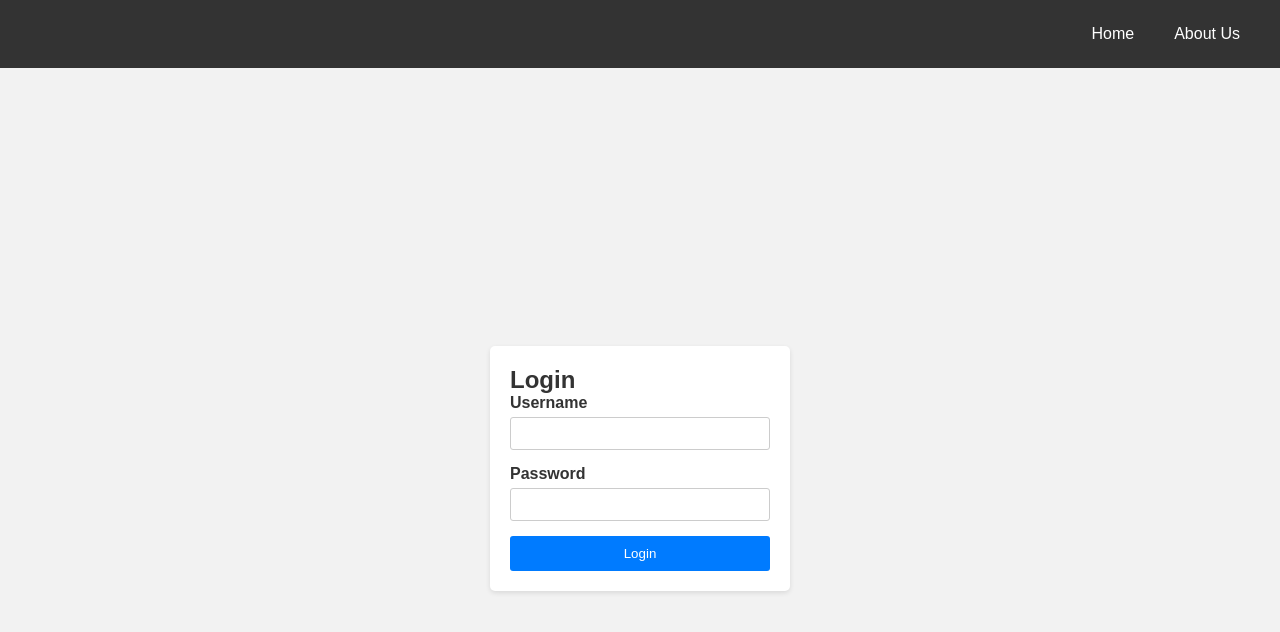
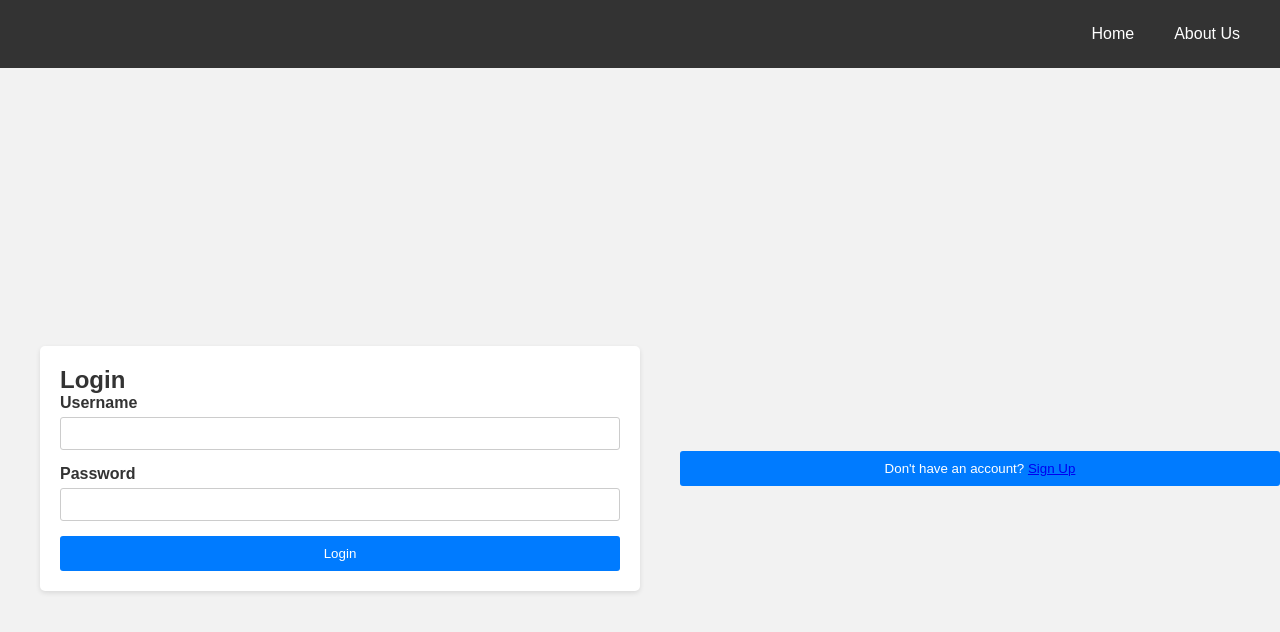
Before and after one commit to anup810/CookbookConnection, a website with bundled scripts: page pages/login.html in a window 1280 px wide. Built offline with nearby package versions, Linux system fonts and the light colour scheme; no server answers.

Commit message:
login error solved

```diff
--- a/js/recipe.js
+++ b/js/recipe.js
@@ -22,17 +22,21 @@ const db = getFirestore(app);
 
 document.addEventListener('DOMContentLoaded', async () => {
     const userContainer = document.getElementById('user-container');
-    const userIcon = document.getElementById('user-icon');
     const logoutButton = document.getElementById('logout-button');
     const userName = document.getElementById('user-name');
 
     onAuthStateChanged(auth, (user) => {
         if (user) {
             // User is logged in, show user info and logout option
+            if (userContainer) {
                 userContainer.style.display = 'flex';
+            }
+            if (userName) {
                 userName.textContent = user.displayName;
+            }
 
             // Handle logout
+            if (logoutButton) {
                 logoutButton.addEventListener('click', () => {
                     signOut(auth)
                         .then(() => {
@@ -43,13 +47,17 @@ document.addEventListener('DOMContentLoaded', async () => {
                             console.error('Error logging out:', error);
                         });
                 });
+            }
         } else {
             // User is not logged in, hide user info and logout option
+            if (userContainer) {
                 userContainer.style.display = 'none';
+            }
+            if (userName) {
                 userName.textContent = '';
             }
+        }
     });
-
 
     try {
         const recipesQuery = query(collection(db, 'recipes'));
--- a/pages/login.html
+++ b/pages/login.html
@@ -28,7 +28,13 @@
             </div>
             <button type="submit" id="submit">Login</button>
         </form>
+        <button type="button" id="signup">
+            <p>Don't have an account? <a href="/pages/register.html">Sign Up</a></p>
+        </button>
+
+
     </div>
+
 
     <script type="module" src="/js/login.js"></script>
     <script type="module" src="/js/recipe.js"></script>
--- a/styles/login.css
+++ b/styles/login.css
@@ -16,7 +16,9 @@ body {
     padding: 20px;
     border-radius: 5px;
     box-shadow: 0 2px 5px rgba(0, 0, 0, 0.1);
-    width: 300px;
+    width: 100%; /* Adjust width for larger screens */
+    max-width: 300px; /* Set maximum width */
+    margin: 0 auto; /* Center the form horizontally */
 }
 
 .form-group {
@@ -45,3 +47,37 @@ button {
     cursor: pointer;
     width: 100%;
 }
+#signup {
+    background-color: #007bff;
+    color: #fff;
+    padding: 10px 20px;
+    border: none;
+    border-radius: 3px;
+    cursor: pointer;
+    width: 100%;
+    max-width: 300px;
+    text-align: center;
+}
+
+/* Media Query for 720px */
+@media (min-width: 720px) {
+    .login-form {
+        max-width: 400px;
+    }
+    #signup {
+        max-width: 400px;
+    }
+}
+
+/* Media Query for 1024px */
+@media (min-width: 1024px) {
+    .login-form {
+        max-width: 600px;
+    }
+    #signup {
+        max-width: 600px;
+    }
+
+
+
+}
```
Also changed, not shown: index.html (+3 -3 lines), pages/recipe.html (+10 -2 lines), styles/recipe.css (line endings or trailing spaces). Lines whose indentation alone changed are shown as unchanged.
